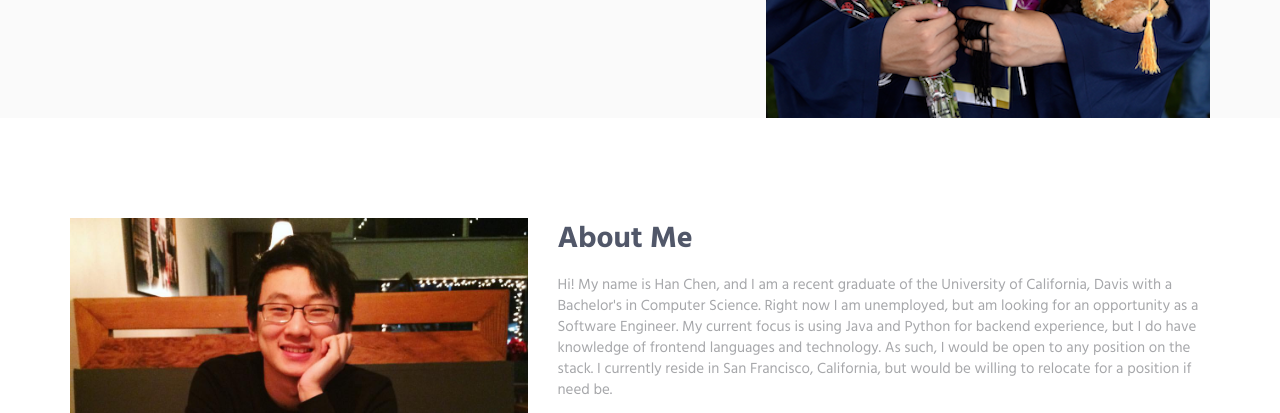
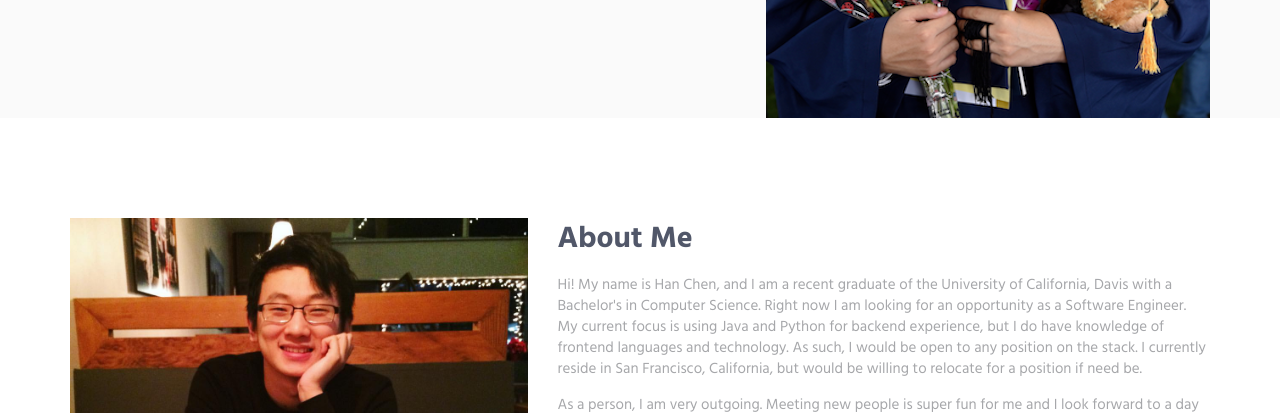
Before and after one commit to han546/han546.github.io, a plain HTML site: page HTML/index.html in a window 1280 px wide. Shown: the part 502-915 px from the top of the page. Drawn offline with Linux system fonts and the light colour scheme.

Commit message:
text issues

```diff
--- a/HTML/index.html
+++ b/HTML/index.html
@@ -114,7 +114,7 @@
                             <div class="margin-b-30">
                                 <div class="margin-b-10">
                                     <h2>About Me</h2>
-                                    <p>Hi! My name is Han Chen, and I am a recent graduate of the University of California, Davis with a Bachelor's in Computer Science. Right now I am unemployed, but am looking for an opportunity as a Software Engineer. My current focus is using Java and Python for backend experience, but I do have knowledge of frontend languages and technology. As such, I would be open to any position on the stack. I currently reside in San Francisco, California, but would be willing to relocate for a position if need be. </p>
+                                    <p>Hi! My name is Han Chen, and I am a recent graduate of the University of California, Davis with a Bachelor's in Computer Science. Right now I am looking for an opportunity as a Software Engineer. My current focus is using Java and Python for backend experience, but I do have knowledge of frontend languages and technology. As such, I would be open to any position on the stack. I currently reside in San Francisco, California, but would be willing to relocate for a position if need be. </p>
                                     <p>As a person, I am very outgoing. Meeting new people is super fun for me and I look forward to a day that I can join a team of my own. It is always interesting to hear other people's ideas and see how they differ from mine. Something that has always egged me on to do computer science is creating technology that can benefit millions of people. It is amazing how software has changed our world, and I look forward to the day my personal contribution is out there as well. I love gaming and browsing the internet, and as such I have made some applications for Discord and Reddit in my free time. Current games I play are: CS:GO, Dota 2, and Hearthstone. I would love to meet fellow gamers or developers, so please contact me if you want to know anymore information!</p>
                                 </div>
                                 <!--<a href="#" class="btn-theme btn-theme-md btn-default-bg text-uppercase">Download my CV</a>-->
```
